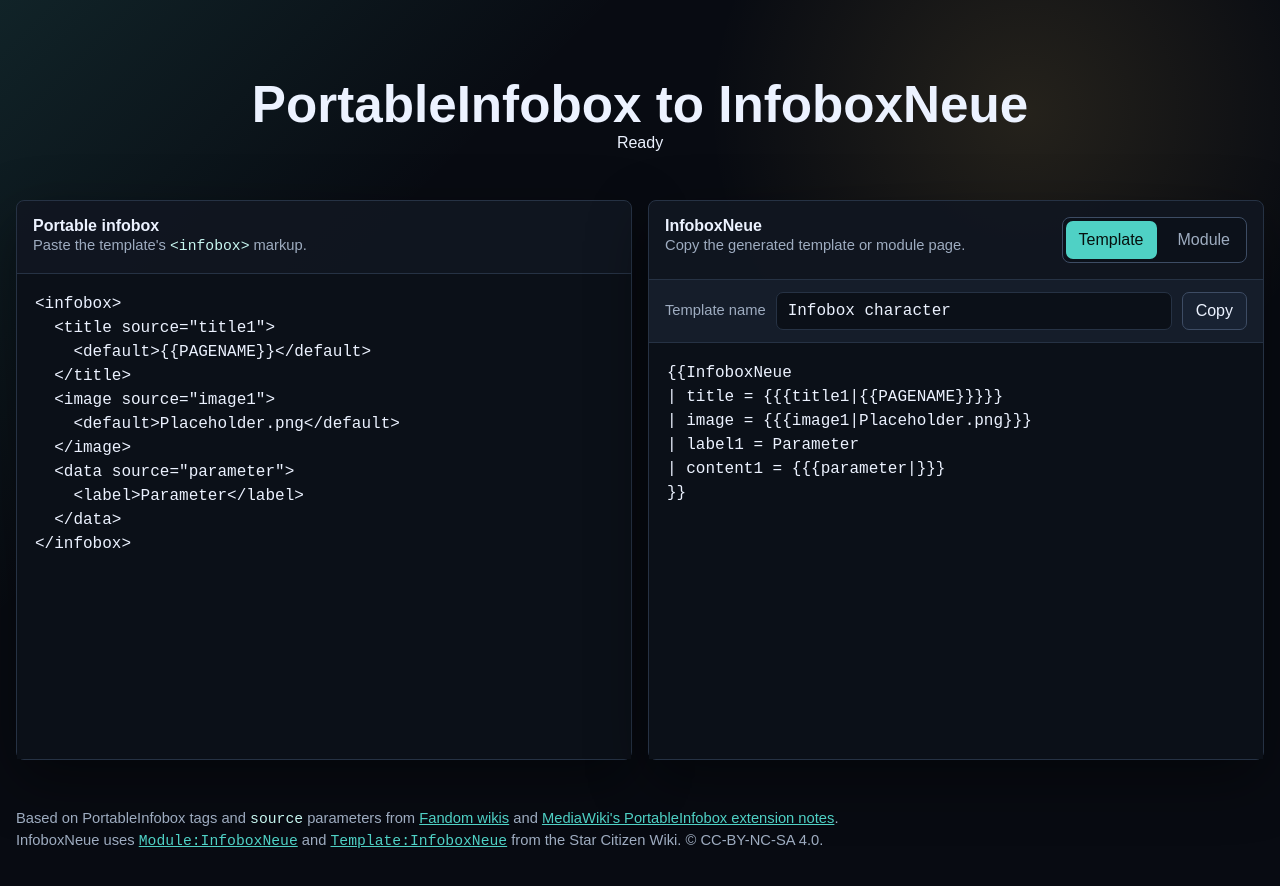
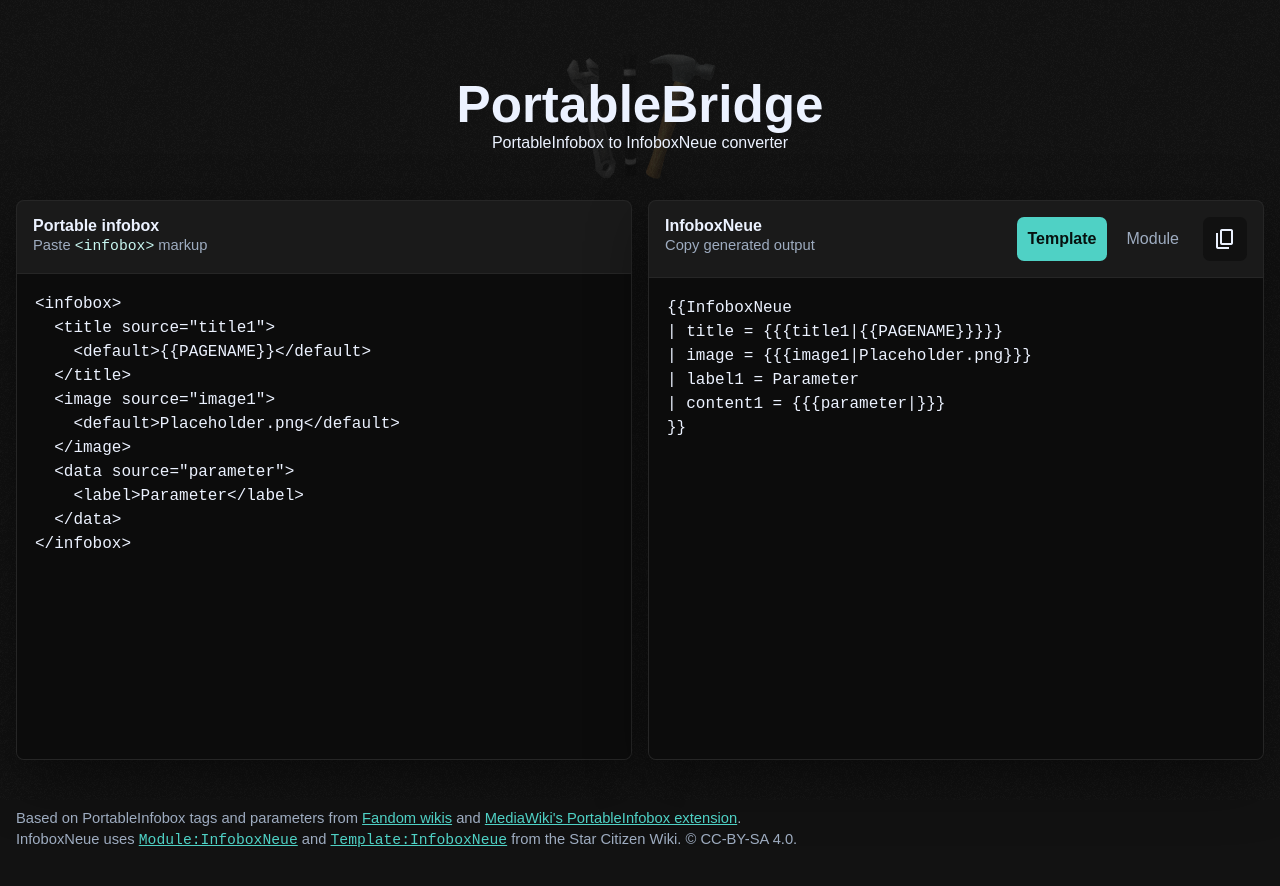
Before and after one commit to whoscripting/whoscripting.github.io, a plain HTML site: page index.html in a window 1280 px wide. Drawn offline with nearby package versions, Linux system fonts and the light colour scheme; a web font is replaced by a local one.

Commit message:
more changes

```diff
--- a/index.html
+++ b/index.html
@@ -1,23 +1,28 @@
 <!doctype html>
 <html lang="en">
+
 <head>
 	<meta charset="utf-8">
 	<meta name="viewport" content="width=device-width, initial-scale=1">
-  <title>⌗ PortableInfobox to InfoboxNeue</title>
+	<title>⌗ PortableBridge — PortableInfobox to InfoboxNeue converter</title>
+	<meta name="description" content="Useful utility to convert PortableInfobox templates to InfoboxNeue templates or modules.">
+	<link rel="icon" href="/tools.png">
 	<link rel="stylesheet" href="styles.css">
 	<link rel="preconnect" href="https://fonts.googleapis.com">
 	<link rel="preconnect" href="https://fonts.gstatic.com" crossorigin>
-  <link href="https://fonts.googleapis.com/css2?family=Google+Sans+Flex:opsz,wdth,wght,ROND@6..144,25..151,1..1000,0..100&family=Cascadia+Code:ital,wght@0,200..700;1,200..700&display=swap" rel="stylesheet">
+	<link
+		href="https://fonts.googleapis.com/css2?family=Google+Sans+Flex:opsz,wdth,wght,ROND@6..144,25..151,1..1000,0..100&family=Cascadia+Code:ital,wght@0,200..700;1,200..700&display=swap"
+		rel="stylesheet">
+	<link rel="stylesheet" href="https://fonts.googleapis.com/css2?family=Material+Symbols+Outlined:opsz,wght,FILL,GRAD@24,700,1,0" />
 </head>
+
 <body>
 	<main class="shell">
 		<section class="workspace" aria-label="PortableInfobox converter">
 			<div class="intro">
-        <div>
-          <!-- <p class="eyebrow">MediaWiki converter</p> -->
-          <h1>PortableInfobox to InfoboxNeue</h1>
-        </div>
-        <div class="status-pill" id="statusPill" aria-live="polite">Ready</div>
+				<h1>PortableBridge</h1>
+				<div>PortableInfobox to InfoboxNeue converter</div>
+				<img src="/tools.png" height="50">
 			</div>
 
 			<div class="tool-grid">
@@ -25,7 +30,7 @@
 					<div class="panel-head">
 						<div>
 							<h2>Portable infobox</h2>
-              <p>Paste the template's <code>&lt;infobox&gt;</code> markup.</p>
+							<p>Paste <code>&lt;infobox&gt;</code> markup</p>
 						</div>
 					</div>
 					<textarea id="sourceInput" spellcheck="false" placeholder="<infobox>
@@ -41,19 +46,18 @@
 
 				<section class="panel output-panel" aria-label="InfoboxNeue output">
 					<div class="panel-head">
-            <div>
+						<div class="panel-head-details">
 							<h2>InfoboxNeue</h2>
-              <p>Copy the generated template or module page.</p>
+							<p>Copy generated output</p>
 						</div>
 						<div class="segmented" role="tablist" aria-label="Output type">
-              <button type="button" class="active" id="templateTab" role="tab" aria-selected="true">Template</button>
+							<button type="button" class="active" id="templateTab" role="tab"
+								aria-selected="true">Template</button>
 							<button type="button" id="moduleTab" role="tab" aria-selected="false">Module</button>
 						</div>
-          </div>
-          <div class="output-toolbar">
-            <label for="templateName">Template name</label>
-            <input id="templateName" type="text" value="Infobox character" autocomplete="off">
-            <button type="button" id="copyButton" title="Copy output">Copy</button>
+						<button type="button" id="copyButton" title="Copy output">
+							<span class="material-symbols-outlined">content_copy</span>
+						</button>
 					</div>
 					<pre id="outputBox" tabindex="0"></pre>
 				</section>
@@ -61,17 +65,24 @@
 
 			<section class="diagnostics" aria-label="Conversion notes">
 				<p>
-            Based on PortableInfobox tags and <code>source</code> parameters from
-            <a href="https://portability.fandom.com/wiki/Portable_Infoboxes" target="_blank" rel="noreferrer">Fandom wikis</a>
+					Based on PortableInfobox tags and parameters from
+					<a href="https://portability.fandom.com/wiki/Portable_Infoboxes" target="_blank"
+						rel="noreferrer">Fandom wikis</a>
 					and
-            <a href="https://www.mediawiki.org/wiki/Extension:PortableInfobox" target="_blank" rel="noreferrer">MediaWiki's PortableInfobox extension notes</a>.
+					<a href="https://www.mediawiki.org/wiki/Extension:PortableInfobox" target="_blank"
+						rel="noreferrer">MediaWiki's PortableInfobox extension</a>.
 				</p>
 				<p>
-            InfoboxNeue uses <code><a href="https://starcitizen.tools/Module:InfoboxNeue" target="_blank" rel="noreferrer">Module:InfoboxNeue</a></code> and <code><a href="https://starcitizen.tools/Template:InfoboxNeue" target="_blank" rel="noreferrer">Template:InfoboxNeue</a></code> from the Star Citizen Wiki. © CC-BY-NC-SA 4.0.
+					InfoboxNeue uses
+					<code><a href="https://starcitizen.tools/Module:InfoboxNeue" target="_blank" rel="noreferrer">Module:InfoboxNeue</a></code>
+					and
+					<code><a href="https://starcitizen.tools/Template:InfoboxNeue" target="_blank" rel="noreferrer">Template:InfoboxNeue</a></code>
+					from the Star Citizen Wiki. © CC-BY-SA 4.0.
 				</p>
 			</section>
 		</section>
 	</main>
 	<script src="script.js"></script>
 </body>
+
 </html>
--- a/script.js
+++ b/script.js
@@ -1,11 +1,9 @@
 const sourceInput = document.getElementById('sourceInput');
 const outputBox = document.getElementById('outputBox');
 const notesList = document.getElementById('notesList');
-const statusPill = document.getElementById('statusPill');
 const templateTab = document.getElementById('templateTab');
 const moduleTab = document.getElementById('moduleTab');
 const copyButton = document.getElementById('copyButton');
-const templateName = document.getElementById('templateName');
 
 let currentMode = 'template';
 
@@ -311,32 +309,30 @@
 }
 
 function makeModuleOutput(model) {
-  const name = templateName.value.trim().replace(/^Infobox\s*/i, '') || 'Converted';
-  const safeName = name.replace(/[^A-Za-z0-9_]/g, '');
 	const lines = [
 		'local p = {}',
 		'',
 		"local getArgs = require('Module:Arguments').getArgs",
 		"local InfoboxNeue = require('Module:InfoboxNeue')",
 		'',
-    `function p.${safeName || 'infobox'}(frame)`,
+		`function p.main(frame)`,
 		'    local args = getArgs(frame)',
 		'    local infobox = InfoboxNeue:new()',
 		''
 	];
 
+	if (model.image) {
+		lines.push(...luaComments(model.image.comments, '    '));
+		lines.push(`    infobox:renderImage(${luaArg(model.image.source)})`);
+		lines.push('');
+	}
+
 	const titleSource = model.title?.source || 'title';
-  const titleFallback = model.title?.defaultValue || '{{PAGENAME}}';
+	const titleFallback = model.title?.defaultValue || mw.title.getCurrentTitle().text;
 	lines.push(...luaComments(model.title?.comments, '    '));
 	lines.push('    infobox:renderHeader({');
 	lines.push(`        title = ${luaArg(titleSource, titleFallback)}`);
 	lines.push('    })');
-
-  if (model.image) {
-    lines.push('');
-    lines.push(...luaComments(model.image.comments, '    '));
-    lines.push(`    infobox:renderImage(${luaArg(model.image.source)})`);
-  }
 
 	for (const section of makeModuleSections(model.rows)) {
 		renderLuaSection(lines, section);
@@ -416,7 +412,6 @@
 		item.textContent = note;
 		notesList.appendChild(item);
 	});
-  statusPill.textContent = `${model.rawBlockCount} block${model.rawBlockCount === 1 ? '' : 's'} parsed`;
 }
 
 function setMode(mode) {
@@ -430,17 +425,21 @@
 }
 
 sourceInput.addEventListener('input', render);
-templateName.addEventListener('input', render);
 templateTab.addEventListener('click', () => setMode('template'));
 moduleTab.addEventListener('click', () => setMode('module'));
 
-copyButton.addEventListener('click', async () => {
+const copyIcon = copyButton.querySelector(".material-symbols-outlined");
+
+copyButton.addEventListener("click", async () => {
     const copied = await copyText(outputBox.textContent);
-  const previous = copyButton.textContent;
-  copyButton.textContent = copied ? 'Copied' : 'Select text';
+
+    if (copied) {
+        copyIcon.textContent = "check";
+
         setTimeout(() => {
-    copyButton.textContent = previous;
+            copyIcon.textContent = "content_copy";
         }, 1100);
+    }
 });
 
 async function copyText(text) {
--- a/styles.css
+++ b/styles.css
@@ -1,9 +1,8 @@
 :root {
 	color-scheme: dark;
 	--bg: #080b12;
-  --panel: #101620;
-  --panel-strong: #151d2a;
-  --line: #263244;
+	--panel: #1a1a1a;
+	--line: rgba(255, 255, 255, .05);
 	--line-strong: #3d4c64;
 	--text: #ecf2ff;
 	--muted: #9eacc0;
@@ -21,11 +20,18 @@
 body {
 	margin: 0;
 	min-height: 100vh;
-  background:
-    linear-gradient(135deg, rgba(79, 209, 197, .12), transparent 28%),
-    radial-gradient(circle at 80% 12%, rgba(246, 200, 95, .12), transparent 24%),
-    var(--bg);
 	color: var(--text);
+
+	&::before {
+		content: '';
+		position: absolute;
+		inset: 0;
+		background: url(frosted-texture.png);
+		background-repeat: repeat;
+		background-size: 200px 200px;
+		opacity: 0.1;
+		z-index: -1;
+	}
 }
 
 button,
@@ -36,21 +42,20 @@
 
 button {
 	min-height: 38px;
-  border: 1px solid var(--line-strong);
 	border-radius: 7px;
 	background: #182232;
 	color: var(--text);
 	cursor: pointer;
 	transition: border-color .16s ease, background .16s ease, transform .16s ease;
-}
+	border: unset;
 
-button:hover {
-  border-color: var(--accent);
+	&:hover {
 		background: #1d2a3d;
 	}
 
-button:active {
+	&:active {
 		transform: translateY(1px);
+	}
 }
 
 a {
@@ -82,16 +87,30 @@
 	flex-direction: column;
 	gap: 5px;
 	padding: 0 0 2rem 0;
+	position: relative;
+
+	> div {
+		font-variation-settings: "ROND" 100;
 	}
 
-/* .eyebrow {
-  margin: 0 0 6px;
-  color: var(--accent);
-  font-size: .78rem;
-  font-weight: 700;
-  letter-spacing: 0;
-  text-transform: uppercase;
-} */
+	> img {
+		position: absolute;
+		z-index: -1;
+		top: 50%;
+		left: 50%;
+		transform: translate(-50%, -60%);
+		opacity: 0.15;
+		height: 150%;
+	}
+}
+
+.intro h1 {
+	display: flex;
+	justify-content: center;
+	gap: 1rem;
+	flex-wrap: wrap;
+	align-items: center;
+}
 
 h1,
 h2,
@@ -108,21 +127,7 @@
 
 h2 {
 	font-size: 1rem;
-  letter-spacing: 0;
 }
-
-/* .status-pill {
-  flex: 0 0 auto;
-  max-width: 280px;
-  border: 1px solid rgba(79, 209, 197, .45);
-  border-radius: 7px;
-  padding: 8px 12px;
-  color: #d7fffb;
-  background: rgba(79, 209, 197, .1);
-  white-space: nowrap;
-  overflow: hidden;
-  text-overflow: ellipsis;
-} */
 
 .tool-grid {
 	flex: 1;
@@ -135,8 +140,9 @@
 .panel {
 	border: 1px solid var(--line);
 	border-radius: 8px;
-  background: rgba(16, 22, 32, .94);
+	background: var(--panel);
 	box-shadow: var(--shadow);
+	overflow: hidden;
 }
 
 .input-panel,
@@ -148,17 +154,20 @@
 
 .panel-head {
 	display: flex;
-  align-items: start;
+	align-items: stretch;
 	justify-content: space-between;
 	gap: 14px;
 	padding: 16px;
 	border-bottom: 1px solid var(--line);
 }
 
+.panel-head-details {
+	flex: 1;
+}
+
 .panel-head p,
 .diagnostics p,
-.diagnostics li,
-.output-toolbar label {
+.diagnostics li {
 	color: var(--muted);
 	font-size: .92rem;
 	line-height: 1.45;
@@ -167,31 +176,33 @@
 .button-row,
 .segmented {
 	display: flex;
-  gap: 8px;
+	gap: 10px;
+
+	& button {
+		padding: 3px 10px;
+	}
 }
 
-.button-row button,
-.segmented button,
 #copyButton {
-  padding: 0 13px;
-}
-
-.segmented {
-  border: 1px solid var(--line-strong);
-  border-radius: 8px;
-  padding: 3px;
-  background: #0c111a;
+	padding: 10px;
+	display: flex;
+	justify-content: center;
+	align-items: center;
+	background: #111;
 }
 
 .segmented button {
 	border: 0;
 	background: transparent;
 	color: var(--muted);
-}
+	transition: .25s all ease;
 
-.segmented button.active {
+	&.active {
 		background: var(--accent);
 		color: #06110f;
+		font-weight: 700;
+		font-variation-settings: "ROND" 100;
+	}
 }
 
 textarea,
@@ -199,7 +210,7 @@
 input {
 	border: 0;
 	color: var(--text);
-  background: #0b1018;
+	background: #0c0c0c;
 	font-family: "Cascadia Code", monospace;
 }
 
@@ -218,16 +229,6 @@
 pre:focus {
 	outline: 2px solid rgba(79, 209, 197, .55);
 	outline-offset: -2px;
-}
-
-.output-toolbar {
-  display: grid;
-  grid-template-columns: auto minmax(0, 1fr) auto;
-  align-items: center;
-  gap: 10px;
-  padding: 12px 16px;
-  border-bottom: 1px solid var(--line);
-  background: var(--panel-strong);
 }
 
 input {
@@ -251,15 +252,6 @@
 	padding: 2rem 0 0 0;
 }
 
-.diagnostics ul {
-  margin: 8px 0 0;
-  padding-left: 18px;
-}
-
-.diagnostics h2 {
-  margin-bottom: 7px;
-}
-
 @media (max-width: 900px) {
 	.shell {
 		width: min(100vw - 20px, 720px);
@@ -276,7 +268,7 @@
 	.intro,
 	.panel-head {
 		align-items: stretch;
-    flex-direction: column;
+		flex-wrap: wrap;
 	}
 
 	.tool-grid {
@@ -288,10 +280,6 @@
 		min-height: 460px;
 	}
 
-  .output-toolbar {
-    grid-template-columns: 1fr;
-  }
-
 	h1 {
 		font-size: 2rem;
 	}
```
Also changed, not shown: frosted-texture.png (added), tools.png (added). Lines whose indentation alone changed are shown as unchanged.
